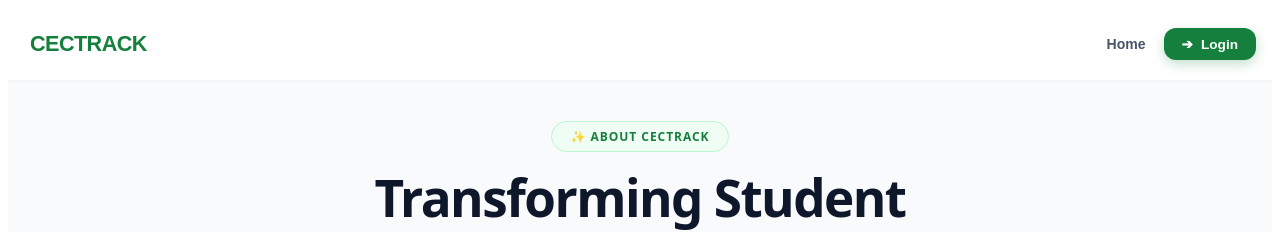
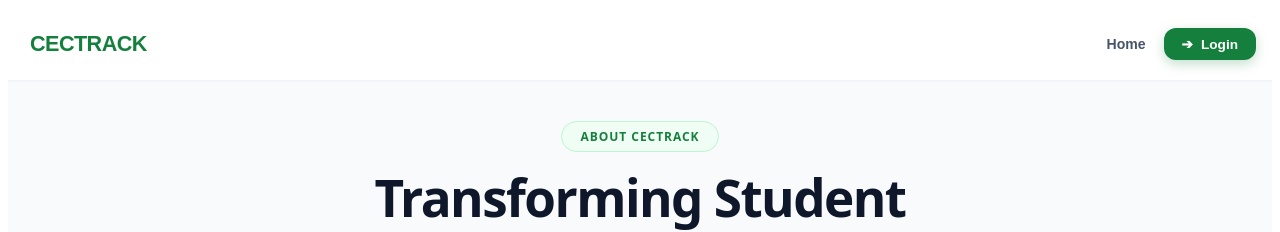
Before and after one commit to renoweebeloy/cec-track-js, a Next.js app: page /about in a window 1280 px wide. Shown: the top 232 px of the page. Built offline with nearby package versions, Linux system fonts and the light colour scheme.

Commit message:
Update about.js

```diff
--- a/pages/about.js
+++ b/pages/about.js
@@ -67,7 +67,7 @@ export default function About() {
               marginBottom: '16px',
             }}
           >
-            ✨ ABOUT CECTRACK
+             ABOUT CECTRACK
           </div>
 
           <h1
```
